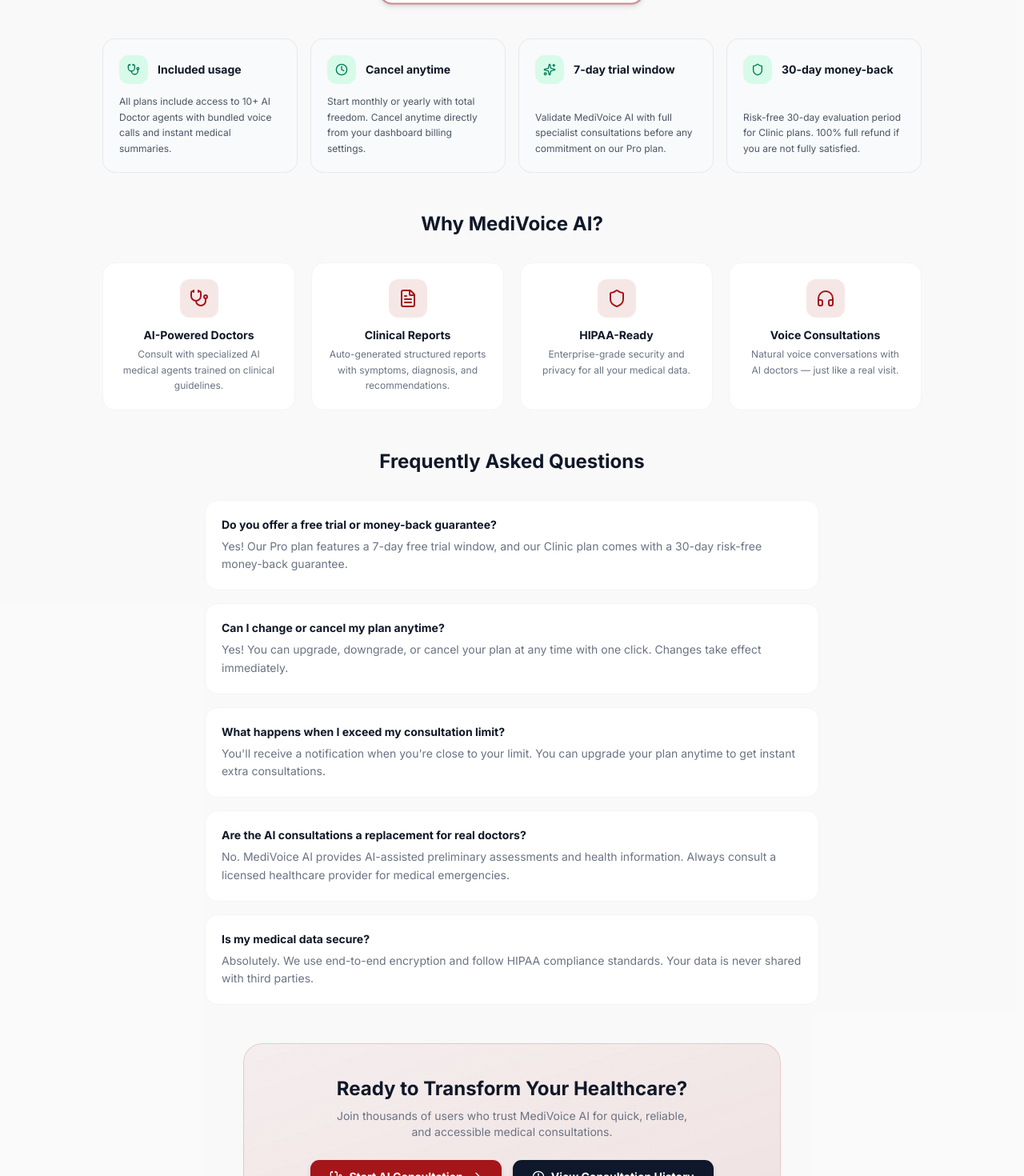
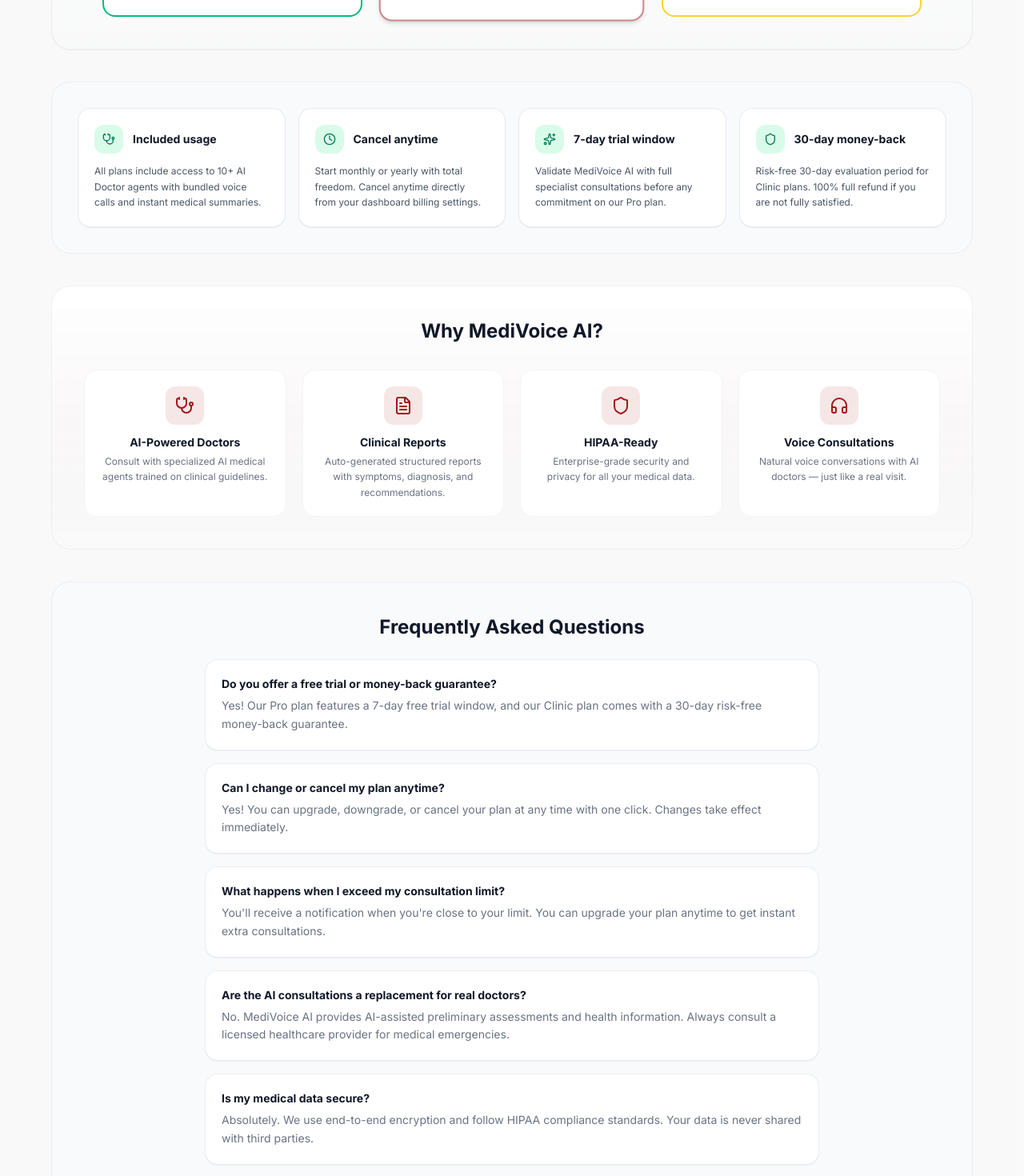
Before and after one commit to Itssanthoshhere/Medi-Voice-AI, a Next.js app: page /billing in a window 1280 px wide. Shown: the part 1020-2490 px from the top of the page at 80% size. Built offline with nearby package versions, Linux system fonts and the light colour scheme; no server answers.

Commit message:
Add background color shade panel separation across billing & pricing page

```diff
--- a/app/(routes)/billing/page.tsx
+++ b/app/(routes)/billing/page.tsx
@@ -112,22 +112,26 @@
   {
     icon: Stethoscope,
     title: "Included usage",
-    description: "All plans include access to 10+ AI Doctor agents with bundled voice calls and instant medical summaries.",
+    description:
+      "All plans include access to 10+ AI Doctor agents with bundled voice calls and instant medical summaries.",
   },
   {
     icon: Clock,
     title: "Cancel anytime",
-    description: "Start monthly or yearly with total freedom. Cancel anytime directly from your dashboard billing settings.",
+    description:
+      "Start monthly or yearly with total freedom. Cancel anytime directly from your dashboard billing settings.",
   },
   {
     icon: Sparkles,
     title: "7-day trial window",
-    description: "Validate MediVoice AI with full specialist consultations before any commitment on our Pro plan.",
+    description:
+      "Validate MediVoice AI with full specialist consultations before any commitment on our Pro plan.",
   },
   {
     icon: Shield,
     title: "30-day money-back",
-    description: "Risk-free 30-day evaluation period for Clinic plans. 100% full refund if you are not fully satisfied.",
+    description:
+      "Risk-free 30-day evaluation period for Clinic plans. 100% full refund if you are not fully satisfied.",
   },
 ];
 
@@ -135,22 +139,26 @@
   {
     icon: Stethoscope,
     title: "AI-Powered Doctors",
-    description: "Consult with specialized AI medical agents trained on clinical guidelines.",
+    description:
+      "Consult with specialized AI medical agents trained on clinical guidelines.",
   },
   {
     icon: FileText,
     title: "Clinical Reports",
-    description: "Auto-generated structured reports with symptoms, diagnosis, and recommendations.",
+    description:
+      "Auto-generated structured reports with symptoms, diagnosis, and recommendations.",
   },
   {
     icon: Shield,
     title: "HIPAA-Ready",
-    description: "Enterprise-grade security and privacy for all your medical data.",
+    description:
+      "Enterprise-grade security and privacy for all your medical data.",
   },
   {
     icon: Headphones,
     title: "Voice Consultations",
-    description: "Natural voice conversations with AI doctors — just like a real visit.",
+    description:
+      "Natural voice conversations with AI doctors — just like a real visit.",
   },
 ];
 
@@ -191,7 +199,12 @@
   const currentPlan = (userDetails?.plan || "free").toLowerCase();
 
   const handleUpgrade = async (planKey: string) => {
-    const targetPlan = planKey === "pro_user" ? "pro" : planKey === "clinic_user" ? "clinic" : "free";
+    const targetPlan =
+      planKey === "pro_user"
+        ? "pro"
+        : planKey === "clinic_user"
+          ? "clinic"
+          : "free";
     try {
       setUpgradingPlan(planKey);
       setSuccessMessage(null);
@@ -204,7 +217,9 @@
         await refreshUser();
       }
 
-      setSuccessMessage(`Successfully upgraded to the ${targetPlan.toUpperCase()} plan!`);
+      setSuccessMessage(
+        `Successfully upgraded to the ${targetPlan.toUpperCase()} plan!`,
+      );
       setTimeout(() => setSuccessMessage(null), 5000);
     } catch (err) {
       console.error("Failed to upgrade plan:", err);
@@ -220,12 +235,15 @@
   const getSavings = (plan: (typeof plans)[0]) => {
     if (plan.monthlyPrice === 0) return 0;
     const yearlyMonthly = plan.yearlyPrice / 12;
-    return Math.round(((plan.monthlyPrice - yearlyMonthly) / plan.monthlyPrice) * 100);
+    return Math.round(
+      ((plan.monthlyPrice - yearlyMonthly) / plan.monthlyPrice) * 100,
+    );
   };
 
   return (
-    <div className="space-y-12 pb-16">
+    <div className="space-y-10 pb-16">
       {/* Back link */}
+      <div className="max-w-6xl mx-auto px-2">
         <Link
           href="/dashboard"
           className="inline-flex items-center gap-1.5 text-sm text-gray-500 hover:text-primary font-medium transition-colors"
@@ -233,8 +251,10 @@
           <ArrowLeft className="w-4 h-4" />
           Back to Dashboard
         </Link>
+      </div>
 
-      {/* Hero Section */}
+      {/* Section 1: Hero & Pricing Cards Canvas (Soft ambient shading) */}
+      <section className="bg-gradient-to-b from-gray-50/90 via-white to-gray-50/40 p-6 sm:p-10 rounded-3xl border border-gray-200/60 shadow-xs space-y-8 max-w-6xl mx-auto">
         <div className="text-center space-y-4">
           <div className="inline-flex items-center gap-2 px-4 py-1.5 rounded-full bg-primary/10 text-primary text-xs font-bold">
             <Crown className="w-3.5 h-3.5" />
@@ -244,8 +264,8 @@
             Choose the Right Plan for You
           </h1>
           <p className="text-gray-500 text-base max-w-lg mx-auto leading-relaxed">
-          Unlock the full power of AI-assisted medical consultations.
-          Start free, upgrade when you&apos;re ready.
+            Unlock the full power of AI-assisted medical consultations. Start
+            free, upgrade when you&apos;re ready.
           </p>
 
           {/* Billing Toggle */}
@@ -302,9 +322,13 @@
               <div
                 key={plan.key}
                 className={`relative rounded-2xl border-2 ${
-                isCurrentPlan ? "border-emerald-500 bg-emerald-50/20" : plan.borderColor
+                  isCurrentPlan
+                    ? "border-emerald-500 bg-emerald-50/20"
+                    : plan.borderColor
                 } bg-white p-6 flex flex-col transition-all hover:shadow-lg ${
-                plan.badge === "Most Popular" && !isCurrentPlan ? "shadow-md scale-[1.02]" : ""
+                  plan.badge === "Most Popular" && !isCurrentPlan
+                    ? "shadow-md scale-[1.02]"
+                    : ""
                 }`}
               >
                 {/* Badge */}
@@ -385,7 +409,8 @@
                     </>
                   ) : isCurrentPlan ? (
                     <>
-                    <CheckCircle2 className="w-4 h-4 text-emerald-600" /> Current Plan
+                      <CheckCircle2 className="w-4 h-4 text-emerald-600" />{" "}
+                      Current Plan
                     </>
                   ) : (
                     `Upgrade to ${plan.name}`
@@ -420,30 +445,37 @@
             );
           })}
         </div>
+      </section>
 
-      {/* 4 Bottom Guarantee Cards (Reference layout) */}
-      <div className="max-w-5xl mx-auto grid grid-cols-1 sm:grid-cols-2 lg:grid-cols-4 gap-4">
+      {/* Section 2: Guarantee Cards (Soft slate background shading) */}
+      <section className="bg-[#f8fafc] p-6 sm:p-8 rounded-3xl border border-gray-200/60 max-w-6xl mx-auto">
+        <div className="grid grid-cols-1 sm:grid-cols-2 lg:grid-cols-4 gap-4">
           {guaranteeCards.map((card, idx) => {
             const Icon = card.icon;
             return (
               <div
                 key={idx}
-              className="p-5 rounded-2xl bg-slate-50/80 border border-slate-200/80 flex flex-col justify-between space-y-3"
+                className="p-5 rounded-2xl bg-white border border-gray-200/80 shadow-2xs flex flex-col justify-between space-y-3"
               >
                 <div className="flex items-center gap-3">
                   <div className="w-9 h-9 rounded-xl bg-emerald-100/80 text-emerald-700 flex items-center justify-center shrink-0 font-bold">
                     <Icon className="w-4 h-4" />
                   </div>
-                <h4 className="font-bold text-sm text-gray-900">{card.title}</h4>
+                  <h4 className="font-bold text-sm text-gray-900">
+                    {card.title}
+                  </h4>
                 </div>
-              <p className="text-xs text-gray-600 leading-relaxed">{card.description}</p>
+                <p className="text-xs text-gray-600 leading-relaxed">
+                  {card.description}
+                </p>
               </div>
             );
           })}
         </div>
+      </section>
 
-      {/* Highlights */}
-      <div className="max-w-5xl mx-auto">
+      {/* Section 3: Highlights Section (Soft tint background canvas) */}
+      <section className="bg-gradient-to-b from-white via-red-50/20 to-gray-50/30 p-8 sm:p-10 rounded-3xl border border-gray-200/60 max-w-6xl mx-auto">
         <h2 className="text-center text-2xl font-bold text-gray-900 mb-8">
           Why MediVoice AI?
         </h2>
@@ -468,18 +500,19 @@
             );
           })}
         </div>
-      </div>
+      </section>
 
-      {/* FAQ */}
-      <div className="max-w-3xl mx-auto">
-        <h2 className="text-center text-2xl font-bold text-gray-900 mb-8">
+      {/* Section 4: FAQ Section (Soft slate background canvas) */}
+      <section className="bg-[#f8fafc] p-8 sm:p-10 rounded-3xl border border-gray-200/60 max-w-6xl mx-auto">
+        <div className="max-w-3xl mx-auto space-y-6">
+          <h2 className="text-center text-2xl font-bold text-gray-900">
             Frequently Asked Questions
           </h2>
           <div className="space-y-4">
             {faqs.map((faq, idx) => (
               <div
                 key={idx}
-              className="p-5 rounded-2xl bg-white border border-gray-100 hover:border-gray-200 transition-colors"
+                className="p-5 rounded-2xl bg-white border border-gray-200/70 shadow-2xs hover:border-gray-300 transition-colors"
               >
                 <h4 className="font-bold text-sm text-gray-900 mb-1.5">
                   {faq.question}
@@ -491,15 +524,16 @@
             ))}
           </div>
         </div>
+      </section>
 
-      {/* Bottom CTA */}
-      <div className="text-center max-w-2xl mx-auto bg-gradient-to-br from-primary/5 to-primary/10 rounded-3xl p-10 border border-primary/15">
+      {/* Section 5: Bottom CTA */}
+      <section className="text-center max-w-6xl mx-auto bg-gradient-to-br from-red-50/80 via-rose-50/40 to-white rounded-3xl p-10 border border-red-200/80 shadow-sm">
         <h2 className="text-2xl font-bold text-gray-900 mb-2">
           Ready to Transform Your Healthcare?
         </h2>
         <p className="text-sm text-gray-500 mb-6 max-w-md mx-auto">
-          Join thousands of users who trust MediVoice AI for quick,
-          reliable, and accessible medical consultations.
+          Join thousands of users who trust MediVoice AI for quick, reliable,
+          and accessible medical consultations.
         </p>
         <div className="flex flex-wrap items-center justify-center gap-3">
           <Link href="/dashboard">
@@ -516,7 +550,7 @@
             </Button>
           </Link>
         </div>
-      </div>
+      </section>
     </div>
   );
 }
```
Lines whose indentation alone changed are shown as unchanged.
